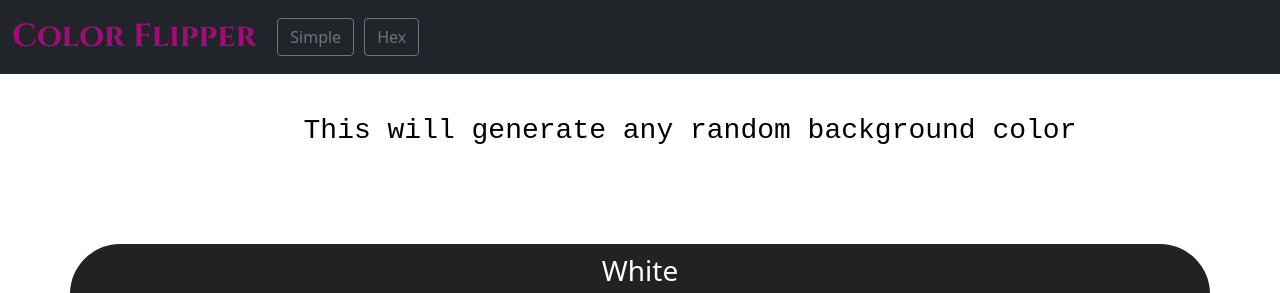
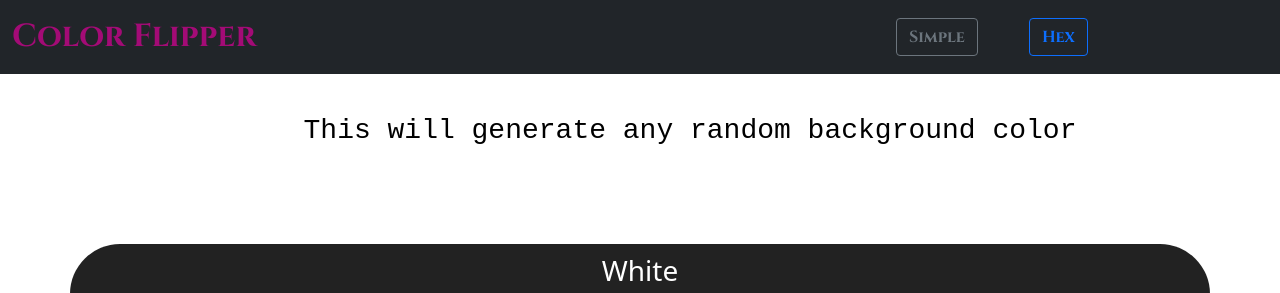
Before and after one commit to VighneshG/Color-Flipper-Js, a plain HTML site: page hex.html in a window 1280 px wide. Shown: the top 293 px of the page. Drawn offline with nearby package versions, Linux system fonts and the light colour scheme.

Commit message:
nav buttons altered

```diff
--- a/hex.html
+++ b/hex.html
@@ -34,7 +34,7 @@
         >
           <span class="navbar-toggler-icon"></span>
         </button>
-        <div class="collapse navbar-collapse" id="navbarSupportedContent">
+        <!-- <div class="collapse navbar-collapse" id="navbarSupportedContent">
           <ul class="navbar-nav me-auto mb-2 mb-lg-0">
             <li class="nav-item">
               <a
@@ -54,6 +54,15 @@
               >
             </li>
           </ul>
+        </div> -->
+
+        <div class="navclass">
+          <a href="index.html" type="button" class="btn btn-outline-secondary">
+            Simple
+          </a>
+          <a href="hex.html" type="button" class="btn btn-outline-primary"
+            >Hex</a
+          >
         </div>
       </div>
     </nav>
```
